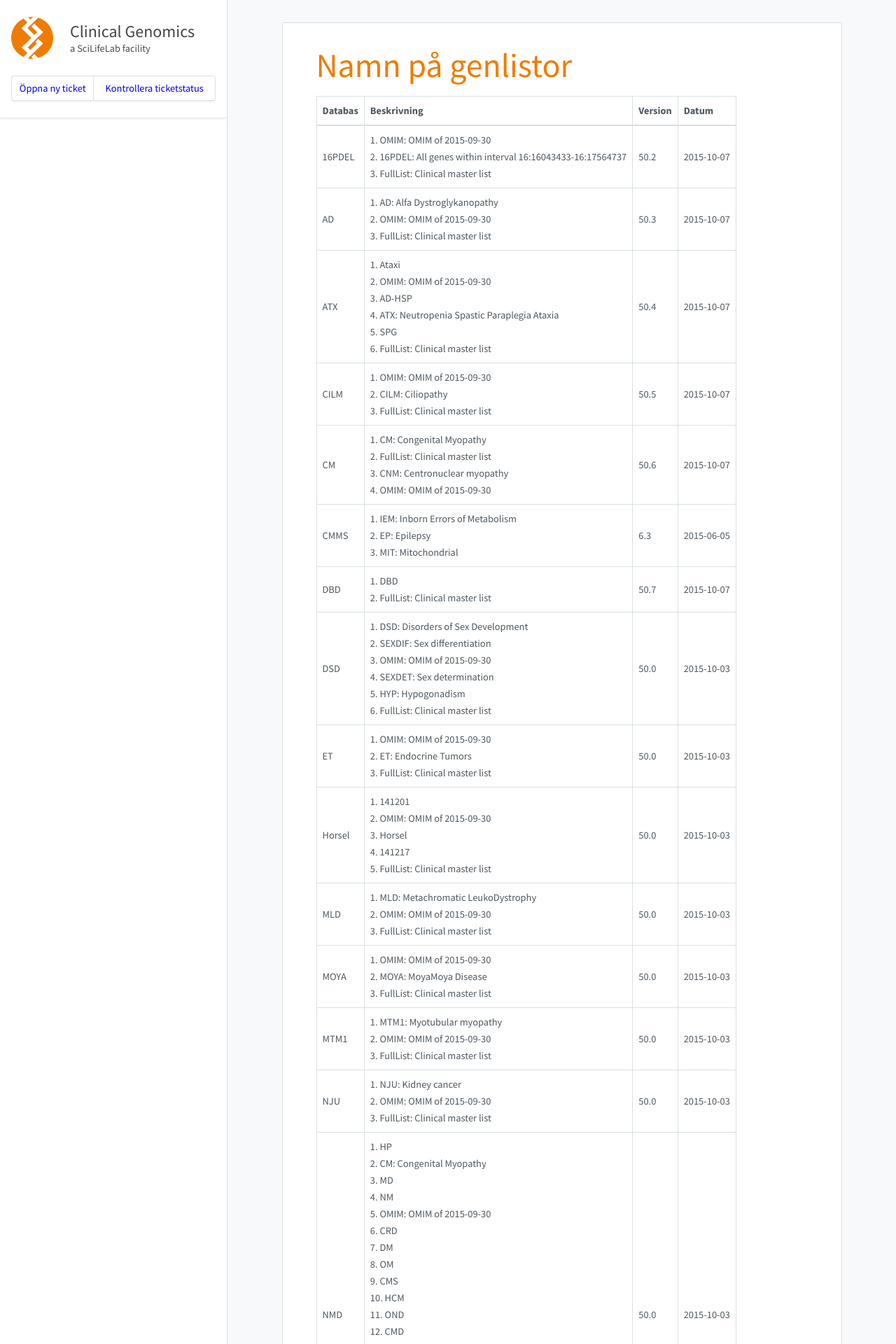
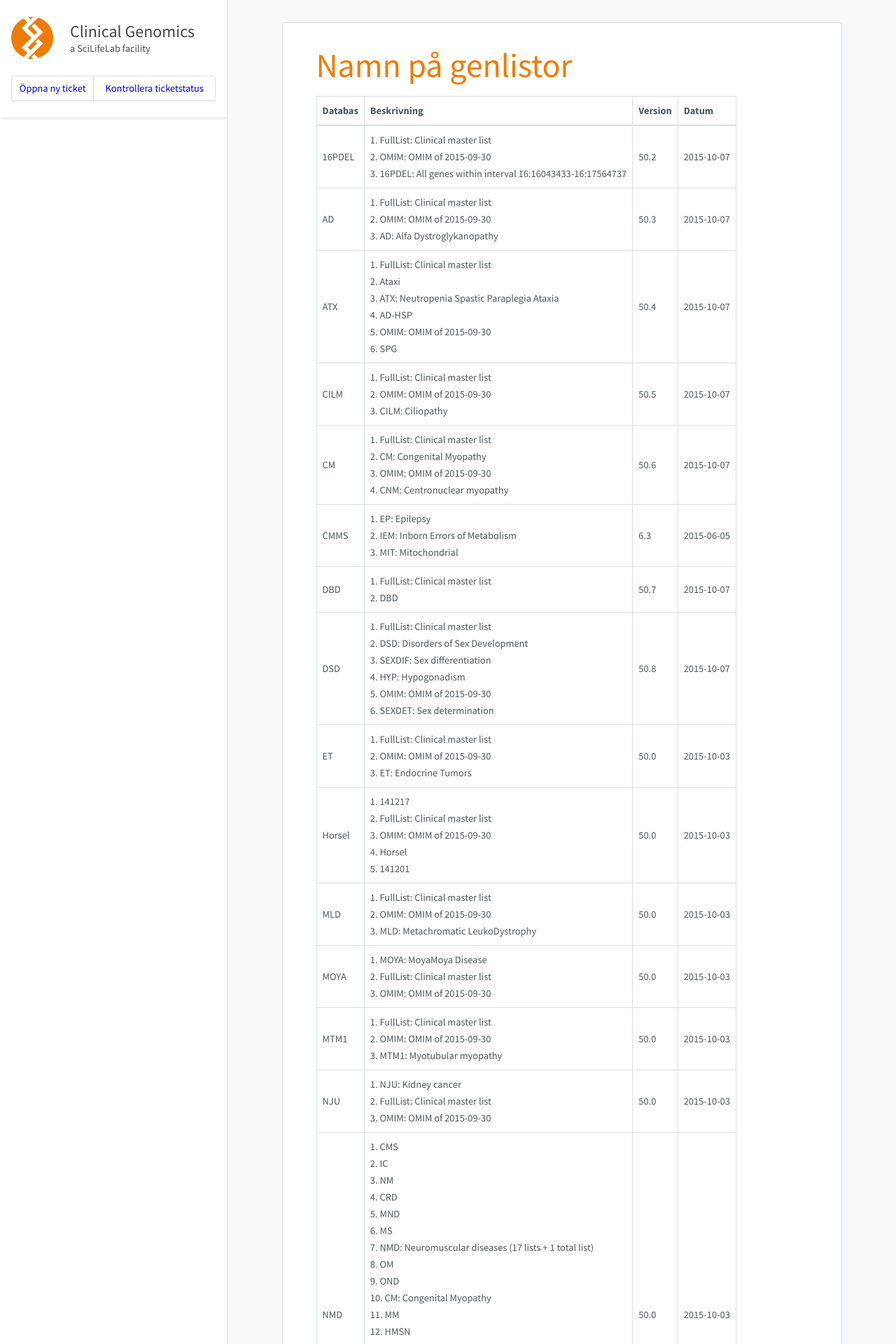
Before and after one commit to Clinical-Genomics/clinical-genomics.github.io, a Jekyll site: the page built from _pages/namnpagenlistor.md, in a window 1280 px wide. Shown: the top 1920 px of the page at 70% size. Built offline with Jekyll 4.4.1, drawn with Linux system fonts in a browser that asks for light colours; nearby versions of some CDN libraries; some of the changed text lies outside the part shown.

Commit message:
Update to cust002-DSD.txt

```diff
--- a/_pages/namnpagenlistor.md
+++ b/_pages/namnpagenlistor.md
@@ -8,25 +8,25 @@
 
 |Databas|Beskrivning|Version|Datum|
 |---|---|---|---|
-|16PDEL|1. OMIM: OMIM of 2015-09-30<br />2. 16PDEL: All genes within interval 16:16043433-16:17564737<br />3. FullList: Clinical master list<br />|50.2|2015-10-07|
-|AD|1. AD: Alfa Dystroglykanopathy<br />2. OMIM: OMIM of 2015-09-30<br />3. FullList: Clinical master list<br />|50.3|2015-10-07|
-|ATX|1. Ataxi<br />2. OMIM: OMIM of 2015-09-30<br />3. AD-HSP<br />4. ATX: Neutropenia Spastic Paraplegia Ataxia<br />5. SPG<br />6. FullList: Clinical master list<br />|50.4|2015-10-07|
-|CILM|1. OMIM: OMIM of 2015-09-30<br />2. CILM: Ciliopathy<br />3. FullList: Clinical master list<br />|50.5|2015-10-07|
-|CM|1. CM: Congenital Myopathy<br />2. FullList: Clinical master list<br />3. CNM: Centronuclear myopathy<br />4. OMIM: OMIM of 2015-09-30<br />|50.6|2015-10-07|
-|CMMS|1. IEM: Inborn Errors of Metabolism<br />2. EP: Epilepsy<br />3. MIT: Mitochondrial<br />|6.3|2015-06-05|
-|DBD|1. DBD<br />2. FullList: Clinical master list<br />|50.7|2015-10-07|
-|DSD|1. DSD: Disorders of Sex Development<br />2. SEXDIF: Sex differentiation<br />3. OMIM: OMIM of 2015-09-30<br />4. SEXDET: Sex determination<br />5. HYP: Hypogonadism<br />6. FullList: Clinical master list<br />|50.0|2015-10-03|
-|ET|1. OMIM: OMIM of 2015-09-30<br />2. ET: Endocrine Tumors<br />3. FullList: Clinical master list<br />|50.0|2015-10-03|
-|Horsel|1. 141201<br />2. OMIM: OMIM of 2015-09-30<br />3. Horsel<br />4. 141217<br />5. FullList: Clinical master list<br />|50.0|2015-10-03|
-|MLD|1. MLD: Metachromatic LeukoDystrophy<br />2. OMIM: OMIM of 2015-09-30<br />3. FullList: Clinical master list<br />|50.0|2015-10-03|
-|MOYA|1. OMIM: OMIM of 2015-09-30<br />2. MOYA: MoyaMoya Disease<br />3. FullList: Clinical master list<br />|50.0|2015-10-03|
-|MTM1|1. MTM1: Myotubular myopathy<br />2. OMIM: OMIM of 2015-09-30<br />3. FullList: Clinical master list<br />|50.0|2015-10-03|
-|NJU|1. NJU: Kidney cancer<br />2. OMIM: OMIM of 2015-09-30<br />3. FullList: Clinical master list<br />|50.0|2015-10-03|
-|NMD|1. HP<br />2. CM: Congenital Myopathy<br />3. MD<br />4. NM<br />5. OMIM: OMIM of 2015-09-30<br />6. CRD<br />7. DM<br />8. OM<br />9. CMS<br />10. HCM<br />11. OND<br />12. CMD<br />13. MS<br />14. IC<br />15. HMSN<br />16. HA<br />17. MND<br />18. NMD: Neuromuscular diseases (17 lists + 1 total list)<br />19. MM<br />20. ACM<br />21. FullList: Clinical master list<br />|50.0|2015-10-03|
+|16PDEL|1. FullList: Clinical master list<br />2. OMIM: OMIM of 2015-09-30<br />3. 16PDEL: All genes within interval 16:16043433-16:17564737<br />|50.2|2015-10-07|
+|AD|1. FullList: Clinical master list<br />2. OMIM: OMIM of 2015-09-30<br />3. AD: Alfa Dystroglykanopathy<br />|50.3|2015-10-07|
+|ATX|1. FullList: Clinical master list<br />2. Ataxi<br />3. ATX: Neutropenia Spastic Paraplegia Ataxia<br />4. AD-HSP<br />5. OMIM: OMIM of 2015-09-30<br />6. SPG<br />|50.4|2015-10-07|
+|CILM|1. FullList: Clinical master list<br />2. OMIM: OMIM of 2015-09-30<br />3. CILM: Ciliopathy<br />|50.5|2015-10-07|
+|CM|1. FullList: Clinical master list<br />2. CM: Congenital Myopathy<br />3. OMIM: OMIM of 2015-09-30<br />4. CNM: Centronuclear myopathy<br />|50.6|2015-10-07|
+|CMMS|1. EP: Epilepsy<br />2. IEM: Inborn Errors of Metabolism<br />3. MIT: Mitochondrial<br />|6.3|2015-06-05|
+|DBD|1. FullList: Clinical master list<br />2. DBD<br />|50.7|2015-10-07|
+|DSD|1. FullList: Clinical master list<br />2. DSD: Disorders of Sex Development<br />3. SEXDIF: Sex differentiation<br />4. HYP: Hypogonadism<br />5. OMIM: OMIM of 2015-09-30<br />6. SEXDET: Sex determination<br />|50.8|2015-10-07|
+|ET|1. FullList: Clinical master list<br />2. OMIM: OMIM of 2015-09-30<br />3. ET: Endocrine Tumors<br />|50.0|2015-10-03|
+|Horsel|1. 141217<br />2. FullList: Clinical master list<br />3. OMIM: OMIM of 2015-09-30<br />4. Horsel<br />5. 141201<br />|50.0|2015-10-03|
+|MLD|1. FullList: Clinical master list<br />2. OMIM: OMIM of 2015-09-30<br />3. MLD: Metachromatic LeukoDystrophy<br />|50.0|2015-10-03|
+|MOYA|1. MOYA: MoyaMoya Disease<br />2. FullList: Clinical master list<br />3. OMIM: OMIM of 2015-09-30<br />|50.0|2015-10-03|
+|MTM1|1. FullList: Clinical master list<br />2. OMIM: OMIM of 2015-09-30<br />3. MTM1: Myotubular myopathy<br />|50.0|2015-10-03|
+|NJU|1. NJU: Kidney cancer<br />2. FullList: Clinical master list<br />3. OMIM: OMIM of 2015-09-30<br />|50.0|2015-10-03|
+|NMD|1. CMS<br />2. IC<br />3. NM<br />4. CRD<br />5. MND<br />6. MS<br />7. NMD: Neuromuscular diseases (17 lists + 1 total list)<br />8. OM<br />9. OND<br />10. CM: Congenital Myopathy<br />11. MM<br />12. HMSN<br />13. CMD<br />14. FullList: Clinical master list<br />15. HA<br />16. MD<br />17. ACM<br />18. HCM<br />19. OMIM: OMIM of 2015-09-30<br />20. HP<br />21. DM<br />|50.0|2015-10-03|
 |OMIM|1. FullList: Clinical master list<br />2. OMIM: OMIM of 2015-09-30<br />|50.0|2015-10-03|
-|ORO|1. FullList: Clinical master list<br />2. ORO: Oro-facial-digital syndrome<br />3. OMIM: OMIM of 2015-09-30<br />|50.0|2015-10-03|
-|PAF1|1. PAF1: RNA polymerase II-associated factor<br />2. FullList: Clinical master list<br />3. OMIM: OMIM of 2015-09-30<br />|50.0|2015-10-03|
-|PID|1. FullList: Clinical master list<br />2. PID: Primary Immune Deficiency<br />3. PIDCAD: PID Candidates<br />|7.0|2015-08-31|
-|SCN|1. SCN: Neutropenia<br />2. FullList: Clinical master list<br />3. OMIM: OMIM of 2015-09-30<br />|50.0|2015-10-03|
-|SHANK1|1. FullList: Clinical master list<br />2. SHANK1: SH3 and multiple ankyrin repeat domains 1<br />3. OMIM: OMIM of 2015-09-30<br />|50.0|2015-10-03|
-|SKD|1. FullList: Clinical master list<br />2. SKD: Skeletal dysplasia<br />3. OMIM: OMIM of 2015-09-30<br />|50.0|2015-10-03|
+|ORO|1. ORO: Oro-facial-digital syndrome<br />2. FullList: Clinical master list<br />3. OMIM: OMIM of 2015-09-30<br />|50.0|2015-10-03|
+|PAF1|1. FullList: Clinical master list<br />2. OMIM: OMIM of 2015-09-30<br />3. PAF1: RNA polymerase II-associated factor<br />|50.0|2015-10-03|
+|PID|1. FullList: Clinical master list<br />2. PIDCAD: PID Candidates<br />3. PID: Primary Immune Deficiency<br />|7.0|2015-08-31|
+|SCN|1. FullList: Clinical master list<br />2. OMIM: OMIM of 2015-09-30<br />3. SCN: Neutropenia<br />|50.0|2015-10-03|
+|SHANK1|1. FullList: Clinical master list<br />2. OMIM: OMIM of 2015-09-30<br />3. SHANK1: SH3 and multiple ankyrin repeat domains 1<br />|50.0|2015-10-03|
+|SKD|1. FullList: Clinical master list<br />2. OMIM: OMIM of 2015-09-30<br />3. SKD: Skeletal dysplasia<br />|50.0|2015-10-03|
```
